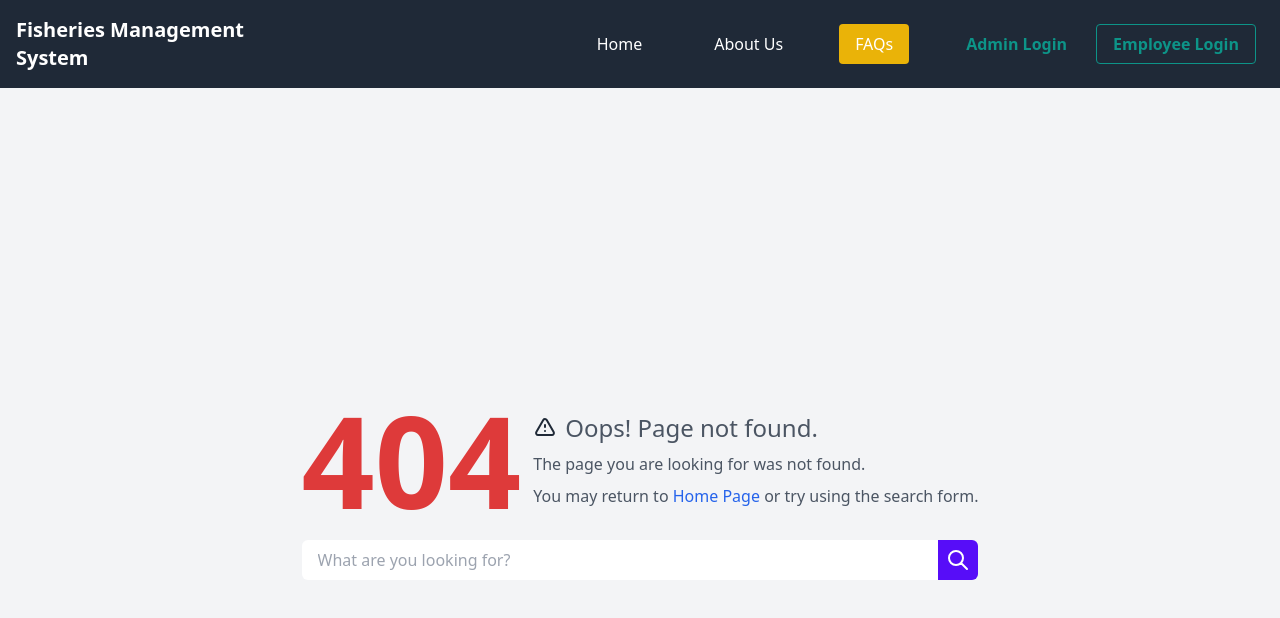
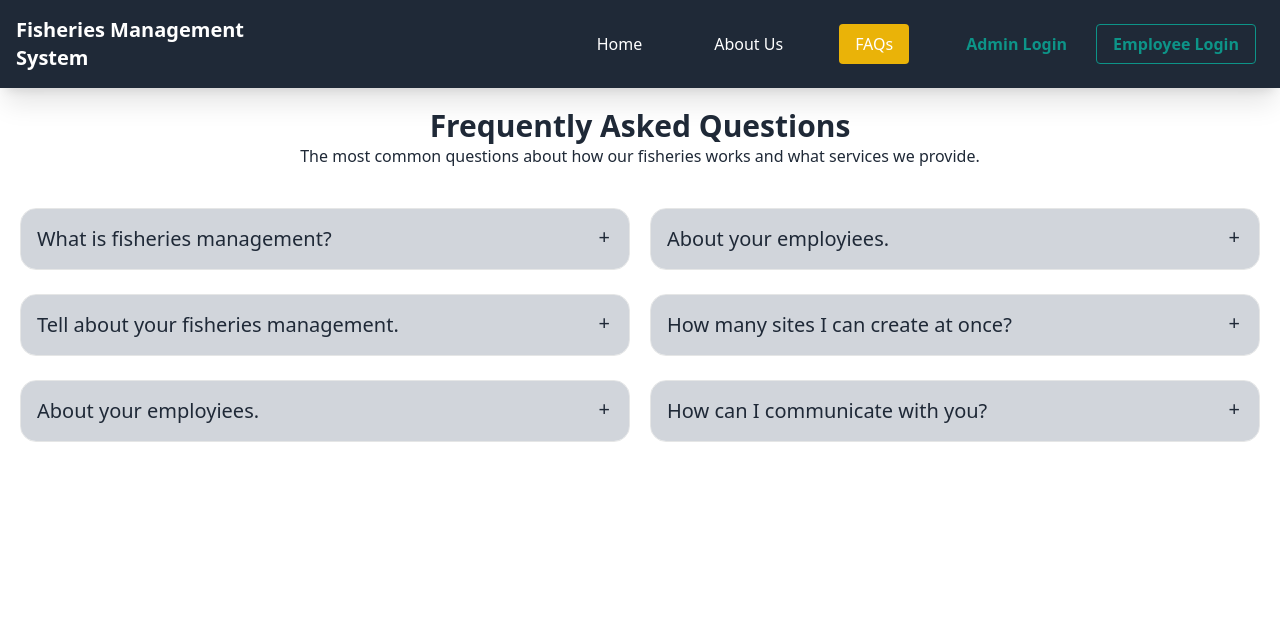
Before and after one commit to Fisheries-Management-System/fisheries-management-system-client, a React (Create React App) app: page /faqs in a window 1280 px wide. Shown: the top 618 px of the page. Built offline with nearby package versions, Linux system fonts and the light colour scheme.

Commit message:
FAQS SECTION ADDED

```diff
--- a/src/App.js
+++ b/src/App.js
@@ -1,4 +1,5 @@
 import { Route, Routes, useLocation } from "react-router-dom";
+import FAQs from "./Pages/HomePage/FAQs/FAQs";
 import Home from "./Pages/HomePage/Home/Home";
 import Header from "./Pages/SharedPages/Header/Header";
 import PageNotFound from "./Pages/SharedPages/PageNotFound/PageNotFound";
@@ -10,6 +11,7 @@ function App() {
         <Header></Header>
         <Routes>
           <Route path="/" element={<Home />} />
+          <Route path="/faqs" element={<FAQs />} />
           <Route path="*" element={<PageNotFound />} />
         </Routes>
       </div>
--- /dev/null
+++ b/src/Pages/HomePage/FAQs/FAQs.js
@@ -0,0 +1,123 @@
+import React from "react";
+
+const FAQs = () => {
+  return (
+    <div>
+      <div className="text-center p-5">
+        <h1 className="text-3xl font-bold">Frequently Asked Questions</h1>
+        <h2>
+          The most common questions about how our fisheries works and what
+          services we provide.
+        </h2>
+      </div>
+      <div className="grid grid-cols-2 gap-5 p-5">
+        <div>
+          <div
+            tabindex="0"
+            class="collapse collapse-plus border border-base-300 bg-base-100 rounded-box"
+          >
+            <div class="collapse-title bg-gray-300 text-xl font-medium">
+              What is fisheries management?
+            </div>
+            <div class="collapse-content">
+              <p>
+                Lorem ipsum dolor sit amet consectetur adipisicing elit.
+                Consectetur dolores nihil itaque, ab, vel pariatur deserunt
+                placeat fuga culpa, commodi possimus. Dolores iste quia
+                laboriosam doloremque adipisci ipsum esse assumenda.
+              </p>
+            </div>
+          </div>
+          <br />
+          <div
+            tabindex="0"
+            class="collapse collapse-plus border border-base-300 bg-base-100 rounded-box"
+          >
+            <div class="collapse-title bg-gray-300 text-xl font-medium">
+              Tell about your fisheries management.
+            </div>
+            <div class="collapse-content">
+              <p>
+                Lorem ipsum dolor sit amet consectetur adipisicing elit. Nihil
+                ad natus cumque asperiores distinctio maxime et pariatur nobis?
+                Voluptates fugit perferendis itaque quisquam recusandae omnis
+                cumque sequi hic repellendus illum!
+              </p>
+            </div>
+          </div>
+          <br />
+          <div
+            tabindex="0"
+            class="collapse collapse-plus border border-base-300 bg-base-100 rounded-box"
+          >
+            <div class="collapse-title bg-gray-300 text-xl font-medium">
+              About your employiees.
+            </div>
+            <div class="collapse-content">
+              <p>
+                Lorem ipsum dolor sit amet consectetur adipisicing elit.
+                Exercitationem maiores fuga temporibus. Esse provident, numquam
+                repellendus mollitia libero aliquid! Magnam quos id quia
+                exercitationem sapiente veniam perspiciatis ut assumenda quod!
+              </p>
+            </div>
+          </div>
+        </div>
+        <div>
+          <div
+            tabindex="0"
+            class="collapse collapse-plus border border-base-300 bg-base-100 rounded-box"
+          >
+            <div class="collapse-title bg-gray-300 text-xl font-medium">
+              About your employiees.
+            </div>
+            <div class="collapse-content">
+              <p>
+                Lorem, ipsum dolor sit amet consectetur adipisicing elit. Et
+                voluptates, officiis tempore quae fugit accusantium at illum
+                nesciunt atque ipsum fuga maxime saepe? Cupiditate aperiam
+                nostrum perferendis maiores ipsum voluptatum!
+              </p>
+            </div>
+          </div>
+          <br />
+          <div
+            tabindex="0"
+            class="collapse collapse-plus border border-base-300 bg-base-100 rounded-box"
+          >
+            <div class="collapse-title bg-gray-300 text-xl font-medium">
+              How many sites I can create at once?
+            </div>
+            <div class="collapse-content">
+              <p>
+                Lorem ipsum dolor sit amet consectetur, adipisicing elit. Magni
+                eos aperiam obcaecati non totam facilis illo, qui fugiat, saepe
+                ex, id sed similique nisi amet iste tempora voluptatum dolores
+                fugit!
+              </p>
+            </div>
+          </div>
+          <br />
+          <div
+            tabindex="0"
+            class="collapse collapse-plus border border-base-300 bg-base-100 rounded-box"
+          >
+            <div class="collapse-title bg-gray-300 text-xl font-medium">
+              How can I communicate with you?
+            </div>
+            <div class="collapse-content">
+              <p>
+                Lorem ipsum dolor sit amet consectetur adipisicing elit.
+                Mollitia placeat voluptas iusto culpa similique architecto fuga
+                soluta! Totam saepe beatae aspernatur magnam, praesentium
+                placeat dolores error ratione alias, blanditiis corrupti?
+              </p>
+            </div>
+          </div>
+        </div>
+      </div>
+    </div>
+  );
+};
+
+export default FAQs;
```
Also changed, not shown: 2 other files (tests, documents, lock files or other folders).
